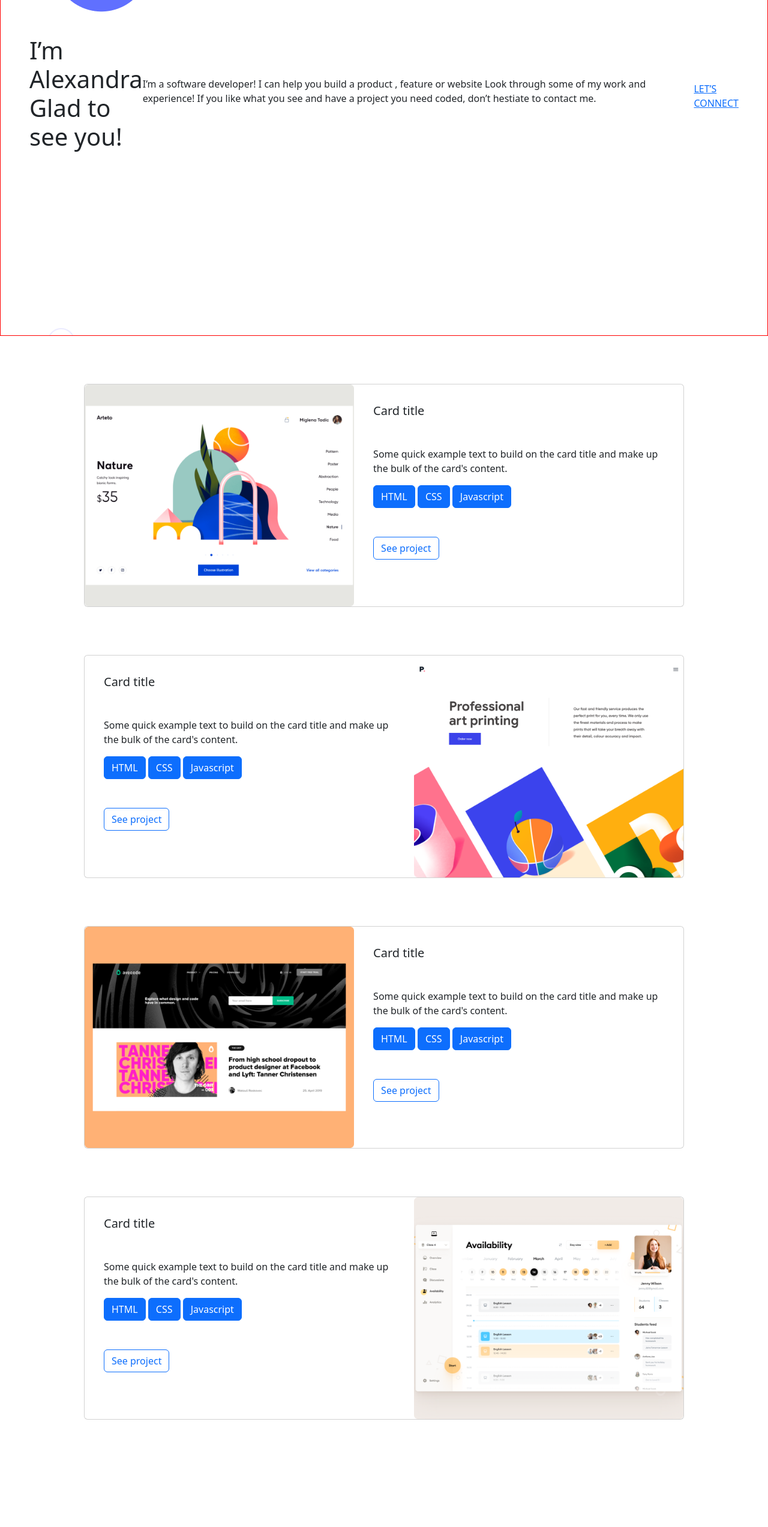
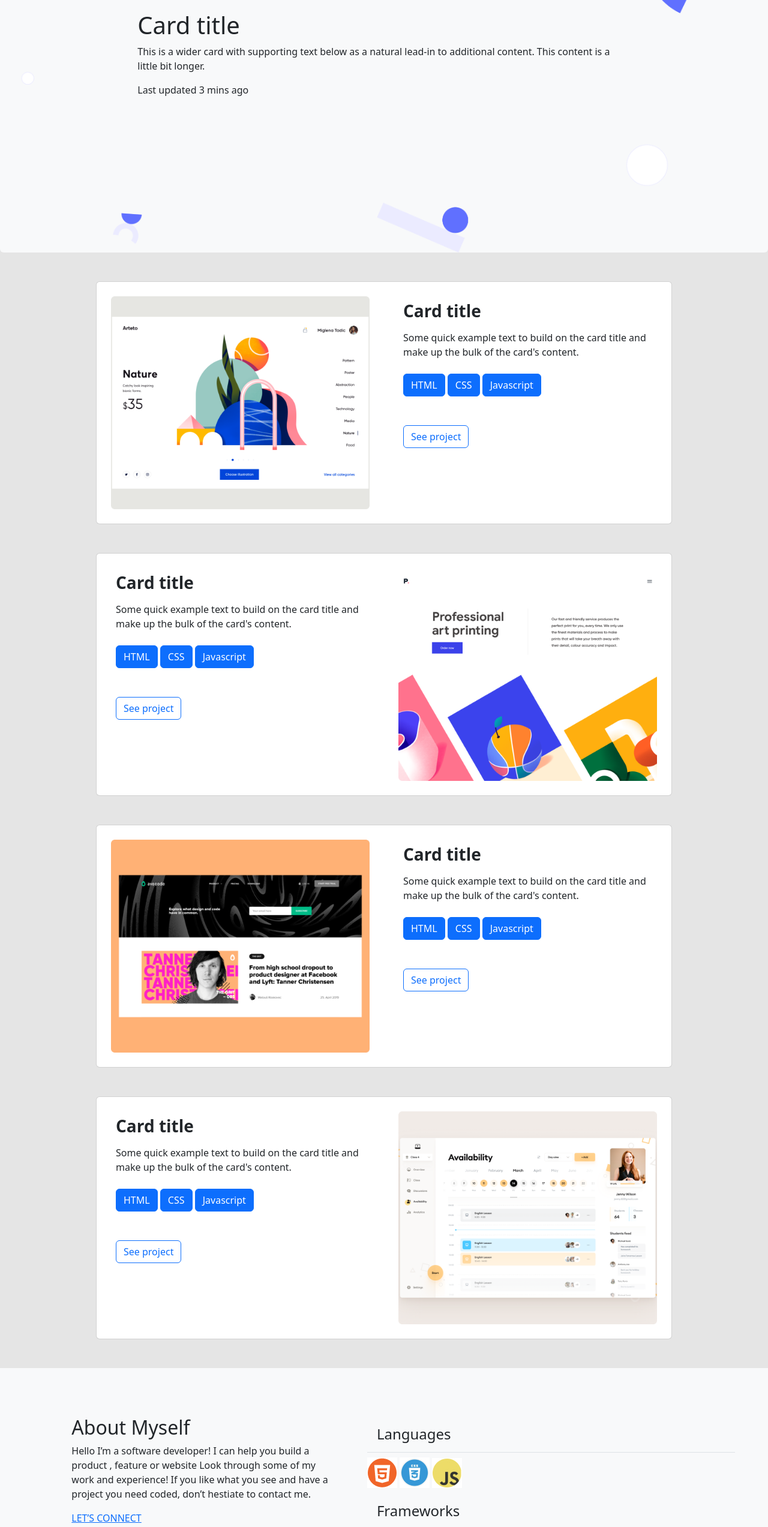
Before and after one commit to DavidCazco36/Bootstrap-Portfolio, a website: page index.html in a window 1280 px wide. Shown: the part 240-2786 px from the top of the page at 60% size. Drawn offline with nearby package versions, Linux system fonts and the light colour scheme.

Commit message:
Fixed all the section for not to use css

```diff
--- a/index.html
+++ b/index.html
@@ -9,7 +9,7 @@
   </head>
   <body>
 <nav class="navbar navbar-light bg-light fixed-top">
-  <div  class="container-fluid">
+  <div  class="container-fluid mw-3">
     <a class="navbar-brand" href="#">Bootstrap Page</a>
     <ul class="nav justify-content-end">
       <li class="nav-item">
@@ -24,81 +24,85 @@
     </ul>
   </div>
 </nav>
-  <div class="container-fluid bg-white hero-banner ">
-    <h1 class="d-inline-block align-middle">I’m Alexandra<br>Glad to see you!</h1>
-    <p>I’m a software developer! I can help you build a product , feature or website Look through some of my work and experience! If you like what you see and have a project you need coded, don’t hestiate to contact me.</p>
-    <a href="#">LET’S CONNECT</a>
+
+<div class="card border-0 bg-light">
+  <img src="image/headline-bg-desktop.png" class="card-img" alt="...">
+  <div class=" container-fluid card-img-overlay col-8 d-flex flex-column justify-content-center">
+    <h1 class="card-title">Card title</h1>
+    <p class="card-text">This is a wider card with supporting text below as a natural lead-in to additional content. This content is a little bit longer.</p>
+    <p class="card-text">Last updated 3 mins ago</p>
   </div>
 </div>
 
-<div class="card mx-auto " style="width: 1000px;" style="width: 18rem;">
-  <img src="image/work_1_lg.png" class="card-img-top d-inline-block" alt="...">
+<div class="card mx-auto d-flex flex-row col-9 my-5">
+  <img src="image/work_1_lg.png" class="col-6 p-4" alt="...">
   <div class="card-body  m-3">
-    <h5 class="card-title mb-5">Card title</h5>
-    <p class="card-text">Some quick example text to build on the card title and make up the bulk of the card's content.</p>
-    <p  class="btn btn-primary mb-5">HTML</p>
-        <p  class="btn btn-primary mb-5">CSS</p>
-    <p  class="btn btn-primary mb-5">Javascript</p>
-    <br>
+    <h3 class="card-title mb-3 fw-bold">Card title</h3>
+    <p class="card-text mb-4">Some quick example text to build on the card title and make up the bulk of the card's content.</p>
+    <p class="btn btn-primary mb-5">HTML</p>
+    <p class="btn btn-primary mb-5">CSS</p>
+    <p class="btn btn-primary mb-5">Javascript</p><br>
     <button type="button" class="btn btn-outline-primary mb-3">See project</button>
   </div>
 </div>
-<div class="card mx-auto " style="width: 1000px;" style="width: 18rem;">
+
+<div class="card mx-auto d-flex flex-row col-9 my-5">
   <div class="card-body  m-3">
-    <h5 class="card-title mb-5">Card title</h5>
-    <p class="card-text">Some quick example text to build on the card title and make up the bulk of the card's content.</p>
-    <p  class="btn btn-primary mb-5">HTML</p>
-        <p  class="btn btn-primary mb-5">CSS</p>
-    <p  class="btn btn-primary mb-5">Javascript</p>
-    <br>
+    <h3 class="card-title mb-3 fw-bold">Card title</h3>
+    <p class="card-text mb-4">Some quick example text to build on the card title and make up the bulk of the card's content.</p>
+    <p class="btn btn-primary mb-5">HTML</p>
+    <p class="btn btn-primary mb-5">CSS</p>
+    <p class="btn btn-primary mb-5">Javascript</p><br>
     <button type="button" class="btn btn-outline-primary mb-3">See project</button>
   </div>
-  <img src="image/work_2_lg.png" class="card-img-top d-inline-block" alt="...">
+  <img src="image/work_2_lg.png" class="col-6 p-4" alt="...">
 </div>
-<div class="card mx-auto " style="width: 1000px;" style="width: 18rem;">
-  <img src="image/work_3_lg.png" class="card-img-top d-inline-block" alt="...">
+
+<div class="card mx-auto d-flex flex-row col-9 my-5">
+  <img src="image/work_3_lg.png" class="col-6 p-4" alt="...">
   <div class="card-body  m-3">
-    <h5 class="card-title mb-5">Card title</h5>
-    <p class="card-text">Some quick example text to build on the card title and make up the bulk of the card's content.</p>
-    <p  class="btn btn-primary mb-5">HTML</p>
-        <p  class="btn btn-primary mb-5">CSS</p>
-    <p  class="btn btn-primary mb-5">Javascript</p>
-    <br>
+    <h3 class="card-title mb-3 fw-bold">Card title</h3>
+    <p class="card-text mb-4">Some quick example text to build on the card title and make up the bulk of the card's content.</p>
+    <p class="btn btn-primary mb-5">HTML</p>
+    <p class="btn btn-primary mb-5">CSS</p>
+    <p class="btn btn-primary mb-5">Javascript</p><br>
     <button type="button" class="btn btn-outline-primary mb-3">See project</button>
   </div>
 </div>
-<div class="card mx-auto " style="width: 1000px;" style="width: 18rem;">
+
+<div class="card mx-auto d-flex flex-row col-9 my-5">
   <div class="card-body  m-3">
-    <h5 class="card-title mb-5">Card title</h5>
-    <p class="card-text">Some quick example text to build on the card title and make up the bulk of the card's content.</p>
-    <p  class="btn btn-primary mb-5">HTML</p>
-        <p  class="btn btn-primary mb-5">CSS</p>
-    <p  class="btn btn-primary mb-5">Javascript</p>
-    <br>
+    <h3 class="card-title mb-3 fw-bold">Card title</h3>
+    <p class="card-text mb-4">Some quick example text to build on the card title and make up the bulk of the card's content.</p>
+    <p class="btn btn-primary mb-5">HTML</p>
+    <p class="btn btn-primary mb-5">CSS</p>
+    <p class="btn btn-primary mb-5">Javascript</p><br>
     <button type="button" class="btn btn-outline-primary mb-3">See project</button>
   </div>
-  <img src="image/work_4_lg.png" class="card-img-top d-inline-block" alt="...">
+  <img src="image/work_4_lg.png" class="col-6 p-4" alt="...">
 </div>
 
 <div class="row">
-    <div class="container">
+    <div class="container-fluid bg-light p-5">
       <div class="row">
-        <div class="col-6 gy-5 p-5">
+        <div class="container-fluid d-flex col-11 justify-content-between">
+        <div class="col-5 p-3 m-3">
           <h2>About Myself</h2>
           <p>Hello I’m a software developer! I can help you build a product , feature or website Look through some of my work and experience! If you like what you see and have a project you need coded, don’t hestiate to contact me.</p>
           <a href="#">LET’S CONNECT</a><br>
           <button type="button" class="btn btn-outline-primary mt-4">See project</button>
         </div>
-        <div class="col-6 gy-5 p-5">
-          <h4 class="m-4 p-3 border">Languages</h4>
-          <div class="tags m-4">
-            <div class="tag1 p-3 border"></div>
-            <div class="tag2 p-3 border"></div>
-            <div class="tag3 p-3 border"></div>
+        <div class="col-7 p-2 m-3">
+          <h4 class="m-2 p-3 border-bottom">Languages</h4>
+          <div class="tags m-2">
+            <img src="image/html.jpg">
+            <img src="image/css.jpg">
+            <img src="image/js.jpg">
           </div>
-          <h4 class="m-4 p-3 border">Frameworks</h4>
-          <h4 class="m-4 p-3 border">Skills</h4>
+          <h4 class="m-2 p-3 border-bottom">Frameworks</h4>
+          <h4 class="m-2 p-3 border-bottom">Skills</h4>
         </div>
+      </div>
       </div>
     </div>
 </div>
--- a/styles.css
+++ b/styles.css
@@ -3,59 +3,6 @@
   margin: 0;
 }
 
-.hero-banner {
-  height: 100vh;
-  border: 1px solid red;
-  display: flex;
-  flex-direction: column;
-  align-items: center;
-  justify-content: center;
-  padding: 3rem;
-  background-image: url('image/headline-bg-desktop.png');
+body {
+  background-color: #E5E5E5;;
 }
-
-.card {
-  flex-direction: row;
-  margin: 80px;
-}
-
-.card img {
-  width: 45%;
-}
-
-.container-fluid {
-  flex-direction: row;
-}
-
-.container {
-  flex-direction: column;
-}
-
-.tags {
-  display: flex;
-  flex-direction: row;
-}
-
-.tag1 {
-  width: 50px;
-  height: 50px;
-  background-image: url('image/html.jpg');
-  background-repeat: no-repeat;
-  background-size: cover;
-}
-
-.tag2 {
-  width: 50px;
-  height: 50px;
-  background-image: url('image/css.jpg');
-  background-repeat: no-repeat;
-  background-size: cover;
-}
-
-.tag3 {
-  width: 50px;
-  height: 50px;
-  background-image: url('image/js.jpg');
-  background-repeat: no-repeat;
-  background-size: cover;
-}
```
